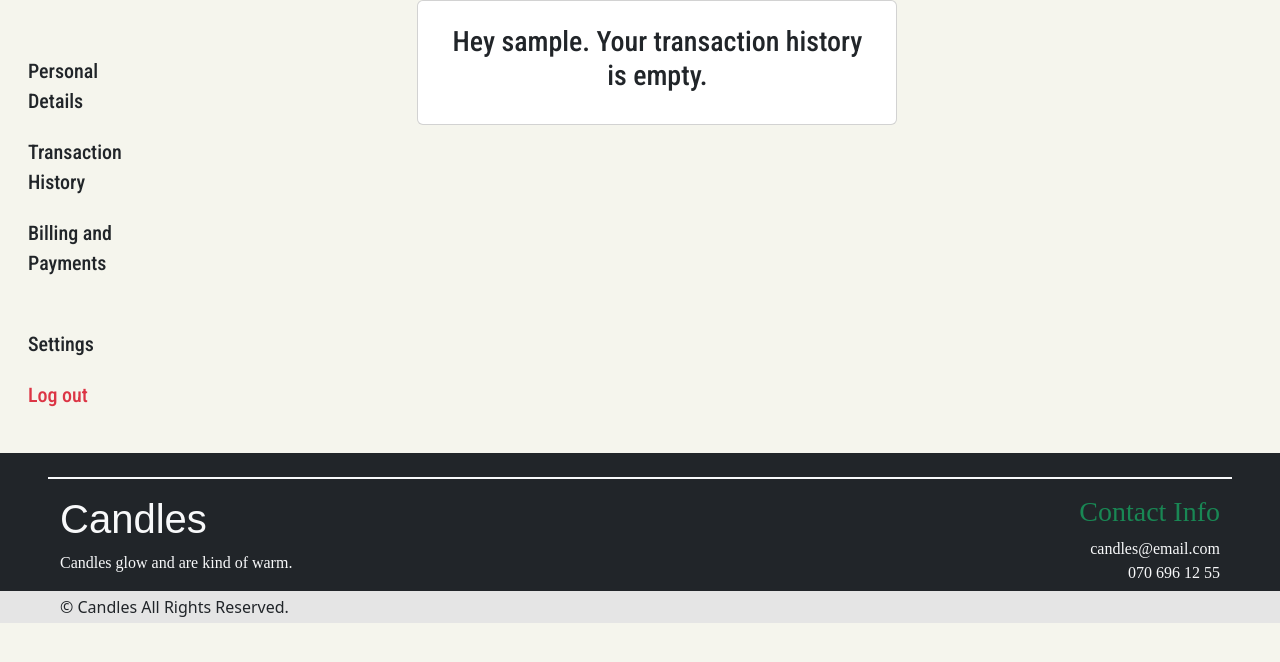
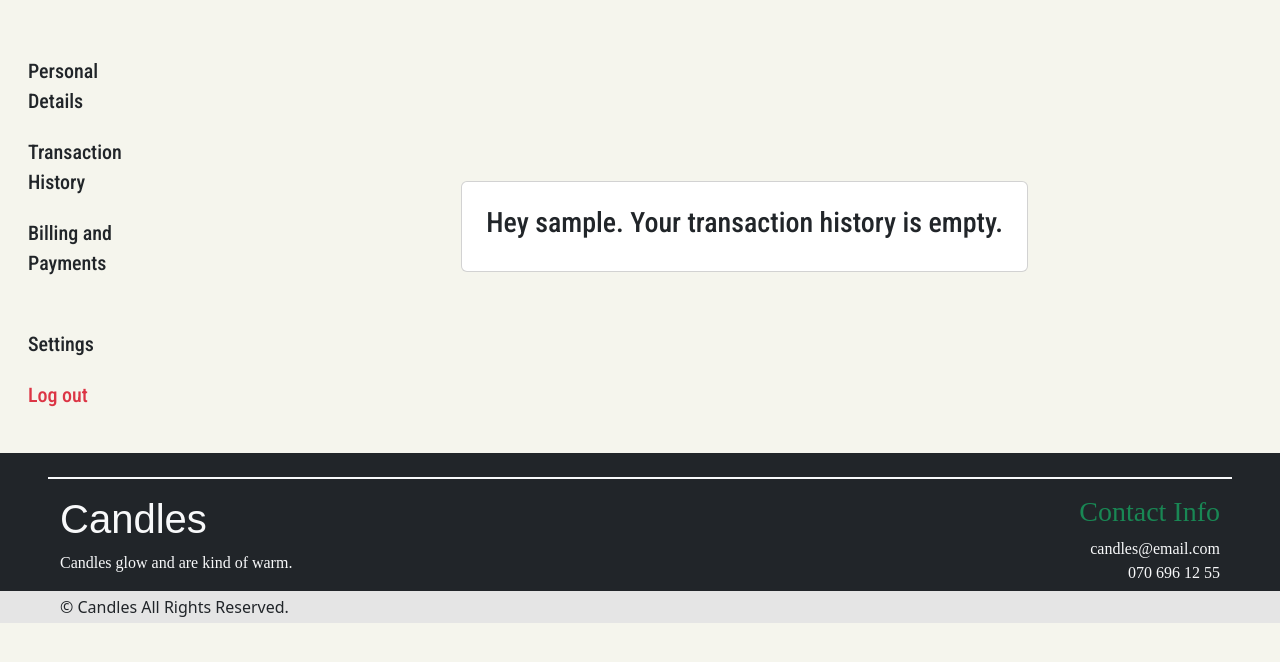
Before and after one commit to tsiapalis/webshop_group, a Django app: page /my-profile/transactions in a window 1280 px wide. Shown: the part 86-748 px from the top of the page. Run offline with Django 5.2, Linux system fonts and the light colour scheme; the visitor is signed in with stand-in values (Sample User, id 1); data that the repository does not hold is empty; some libraries are stand-ins or nearby versions; some web fonts are replaced.

Commit message:
simplified transaction history get

```diff
--- a/core_app/views/profile_view.py
+++ b/core_app/views/profile_view.py
@@ -2,8 +2,7 @@ from django.shortcuts import render, redirect
 from ..forms import ChangeUserInfo
 from django.contrib import messages
 from django.views import View
-from ..models import Order, OrderItem
-
+from ..models import OrderItem
 
 
 class InfoChangeView(View):
@@ -31,17 +30,9 @@ class Settings(View):
 
 class TransactionsHistory(View):
     def get(self, request):
-
-        orders = [order for order in Order.objects.all() if order.user.username == request.user.username]
-
-        details = {}
-        for detail in OrderItem.objects.all():
-            if detail.order in orders:
-                details[detail.item] = detail.quantity
-        for detail in details:
-            print(detail, details[detail])
+        order_items = OrderItem.objects.filter(order__user=request.user)
 
         return render(request, 'core_app/my_profile/transactions.html', {
-            'details' : details,
-            "order_length" : len(details)
+            'details' : order_items,
+            "order_length" : len(order_items)
             })
--- a/templates/core_app/my_profile/transactions.html
+++ b/templates/core_app/my_profile/transactions.html
@@ -2,8 +2,8 @@
 
 
 {% block profile_body_block %}
-<div class="col-md-9 col-lg-10 d-flex justify-content-center align-items-center">
-    <div class="card p-4 align-items-center roboto-font" style="width: 30rem;">
+<div class="d-flex justify-content-center align-items-center h-100">
+    <div class="card p-4 roboto-font">
 
         {% if order_length > 0 %}
 
```
